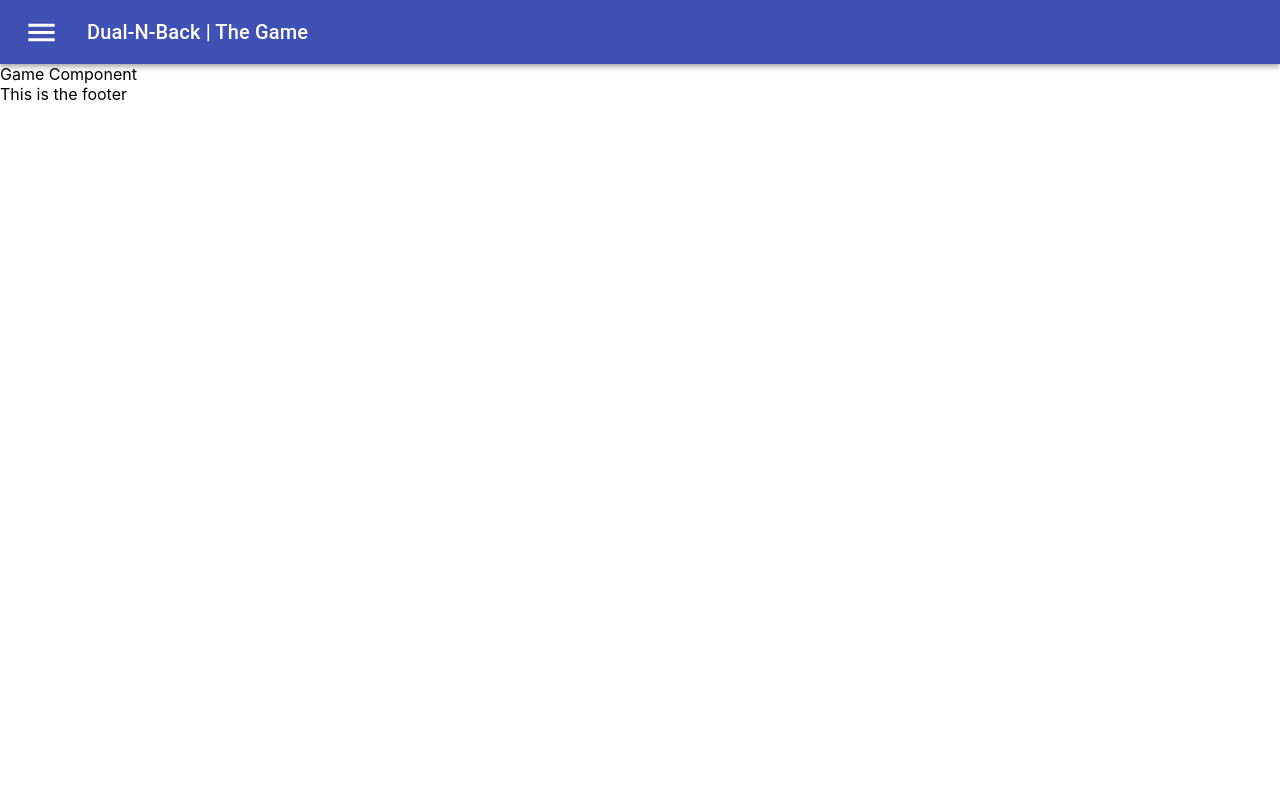
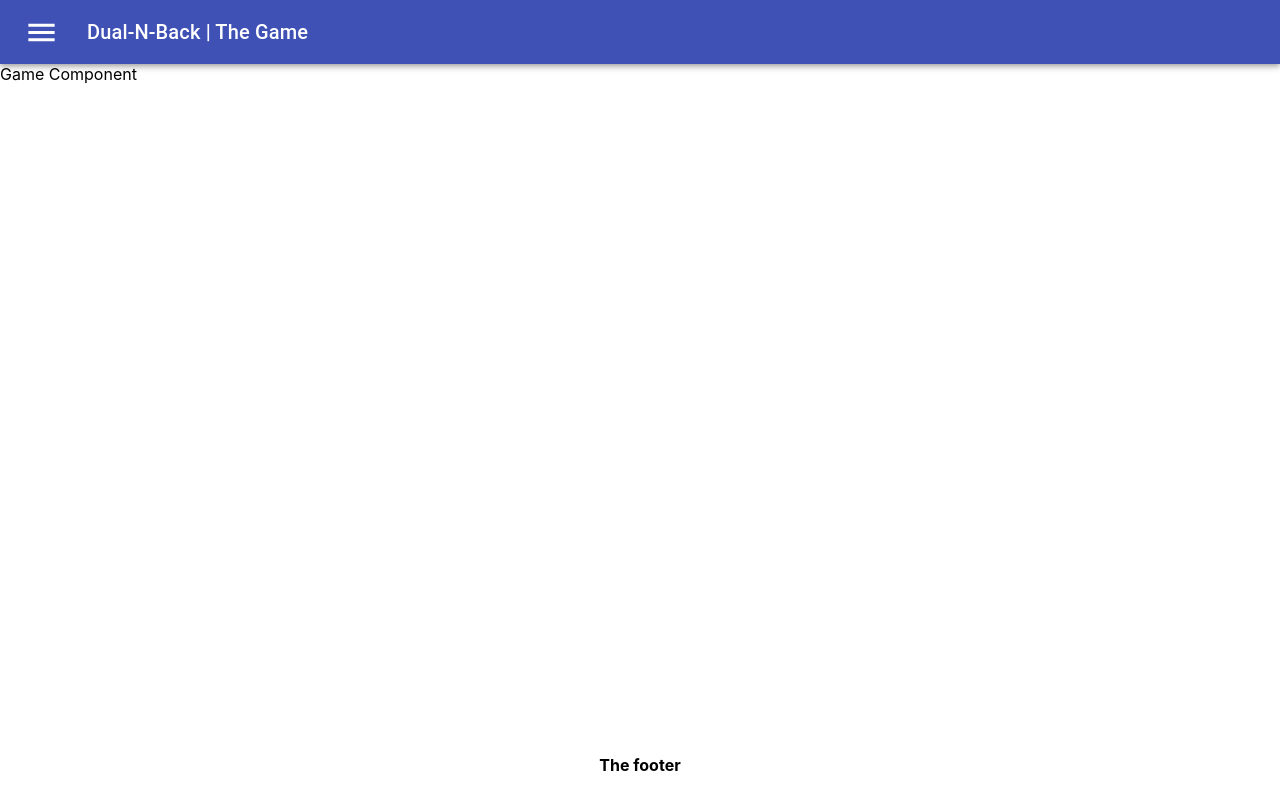
Before and after one commit to Berthelmaster/dual-n-back-client, a React (Create React App) app: page / in a window 1280 px wide. Built offline with nearby package versions, Linux system fonts and the light colour scheme.

Commit message:
added footer

```diff
--- a/src/components/Footer.jsx
+++ b/src/components/Footer.jsx
@@ -1,9 +1,37 @@
 import React from 'react'
+import { makeStyles } from '@material-ui/core/styles';
+import BottomNavigation from '@material-ui/core/BottomNavigation';
+import BottomNavigationAction from '@material-ui/core/BottomNavigationAction';
+import RestoreIcon from '@material-ui/icons/Restore';
+import FavoriteIcon from '@material-ui/icons/Favorite';
+import LocationOnIcon from '@material-ui/icons/LocationOn';
+
+const useStyles = makeStyles({
+    root: {
+        position: "fixed",
+        bottom: 0,
+        textAlign: "center",
+        paddingBottom: 10,
+        width: '100%'
+    },
+  });
+
+
 
 export default function Footer() {
+    const classes = useStyles();
+    const [value, setValue] = React.useState(0);
+
     return (
-        <div>
-            This is the footer
-        </div>
+    <BottomNavigation
+      value={value}
+      onChange={(event, newValue) => {
+        setValue(newValue)
+      }}
+      showLabels
+      className={classes.root}
+    >
+        <h4>The footer</h4>
+    </BottomNavigation>
     )
 }
--- a/src/components/Header.jsx
+++ b/src/components/Header.jsx
@@ -1,12 +1,11 @@
 import React from 'react'
-import Button from '@material-ui/core/Button';
 import Menu from '@material-ui/core/Menu';
 import MenuItem from '@material-ui/core/MenuItem';
 import AppBar from '@material-ui/core/AppBar';
 import Toolbar from '@material-ui/core/Toolbar';
 import MenuIcon from '@material-ui/icons/Menu';
 import Typography from '@material-ui/core/Typography';
-import { Divider, IconButton } from '@material-ui/core';
+import { IconButton } from '@material-ui/core';
 import { Link } from 'react-router-dom';
 
 export default function Header() {
```
